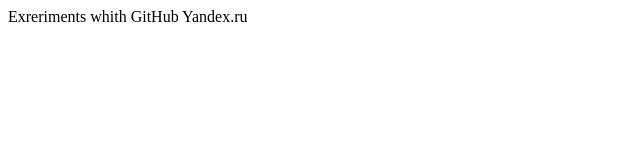
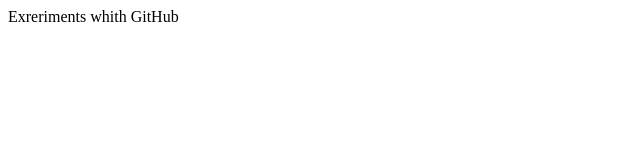
Before and after one commit to DmitriyGavrik/myrep, a plain HTML site: page index.html in a window 1280 px wide. Shown: the full height of the page, 0-640 px from the left. Drawn offline with Linux system fonts and the light colour scheme.

Commit message:
Last version

```diff
--- a/index.html
+++ b/index.html
@@ -1,2 +1 @@
 Exreriments whith GitHub
-        <a>Yandex.ru</a>
```
